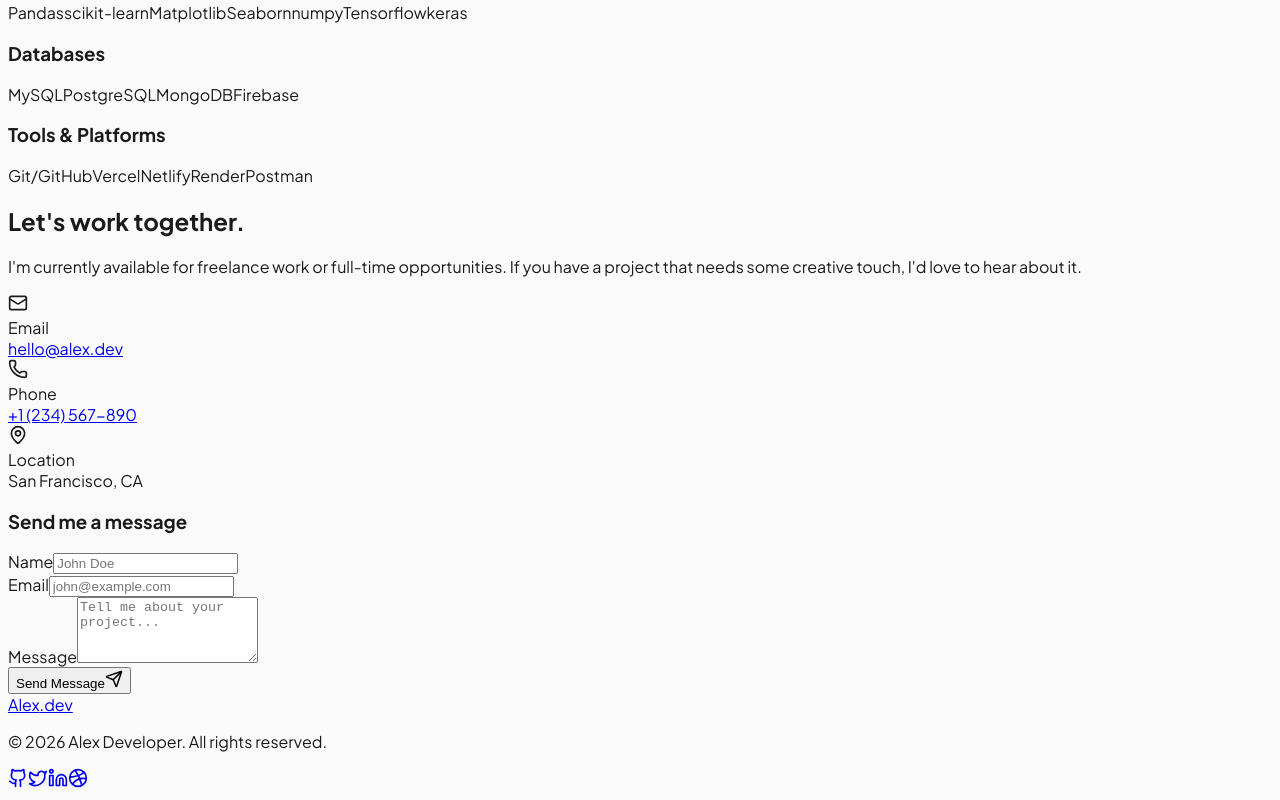
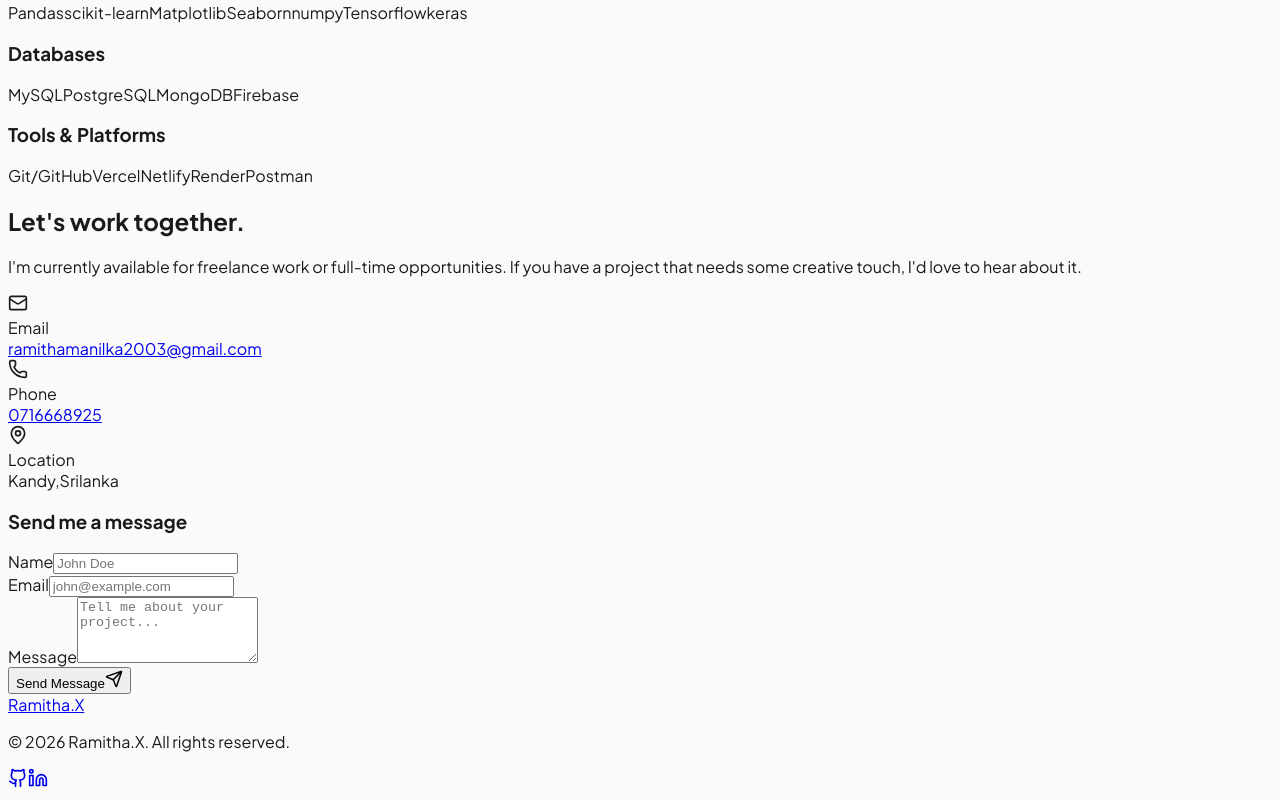
Before and after one commit to ramithax/Portfolio, a React app in the folder src/: page / in a window 1280 px wide. Shown: the part 3114-3914 px from the top of the page. Built offline with nearby package versions, Linux system fonts and the light colour scheme; the HTML template or start-up script is replaced by a standard one.

Commit message:
Footer final

```diff
--- a/src/components/Contact.jsx
+++ b/src/components/Contact.jsx
@@ -98,7 +98,7 @@ export function Contact() {
                   <a
                     href="mailto:hello@alex.dev"
                     className="text-lg font-semibold hover:text-brand-300 transition-colors">
-                    hello@alex.dev
+                    ramithamanilka2003@gmail.com
                   </a>
                 </div>
               </div>
@@ -114,7 +114,7 @@ export function Contact() {
                   <a
                     href="tel:+1234567890"
                     className="text-lg font-semibold hover:text-brand-300 transition-colors">
-                    +1 (234) 567-890
+                    0716668925
                   </a>
                 </div>
               </div>
@@ -127,7 +127,7 @@ export function Contact() {
                   <div className="text-sm text-brand-200 font-medium mb-1">
                     Location
                   </div>
-                  <div className="text-lg font-semibold">San Francisco, CA</div>
+                  <div className="text-lg font-semibold">Kandy,Srilanka</div>
                 </div>
               </div>
             </div>
--- a/src/components/Footer.jsx
+++ b/src/components/Footer.jsx
@@ -4,10 +4,8 @@ import { Github, Twitter, Linkedin, Dribbble } from 'lucide-react';
 export function Footer() {
   const currentYear = new Date().getFullYear();
   const socialLinks = [
-    { icon: <Github size={20} />, href: '#', label: 'GitHub' },
-    { icon: <Twitter size={20} />, href: '#', label: 'Twitter' },
-    { icon: <Linkedin size={20} />, href: '#', label: 'LinkedIn' },
-    { icon: <Dribbble size={20} />, href: '#', label: 'Dribbble' }
+    { icon: <Github size={20} />, href: 'https://github.com/ramithax', label: 'GitHub' },
+    { icon: <Linkedin size={20} />, href: 'https://www.linkedin.com/in/ramitha-manilka-a91324396/', label: 'LinkedIn' },
   ];
 
   return (
@@ -17,10 +15,10 @@ export function Footer() {
           <a
             href="#"
             className="text-xl font-bold tracking-tight text-gray-900">
-            Alex<span className="text-brand-600">.dev</span>
+            Ramitha<span className="text-brand-600">.X</span>
           </a>
           <p className="text-sm text-gray-500">
-            © {currentYear} Alex Developer. All rights reserved.
+            © {currentYear} Ramitha.X. All rights reserved.
           </p>
         </div>
 
```
